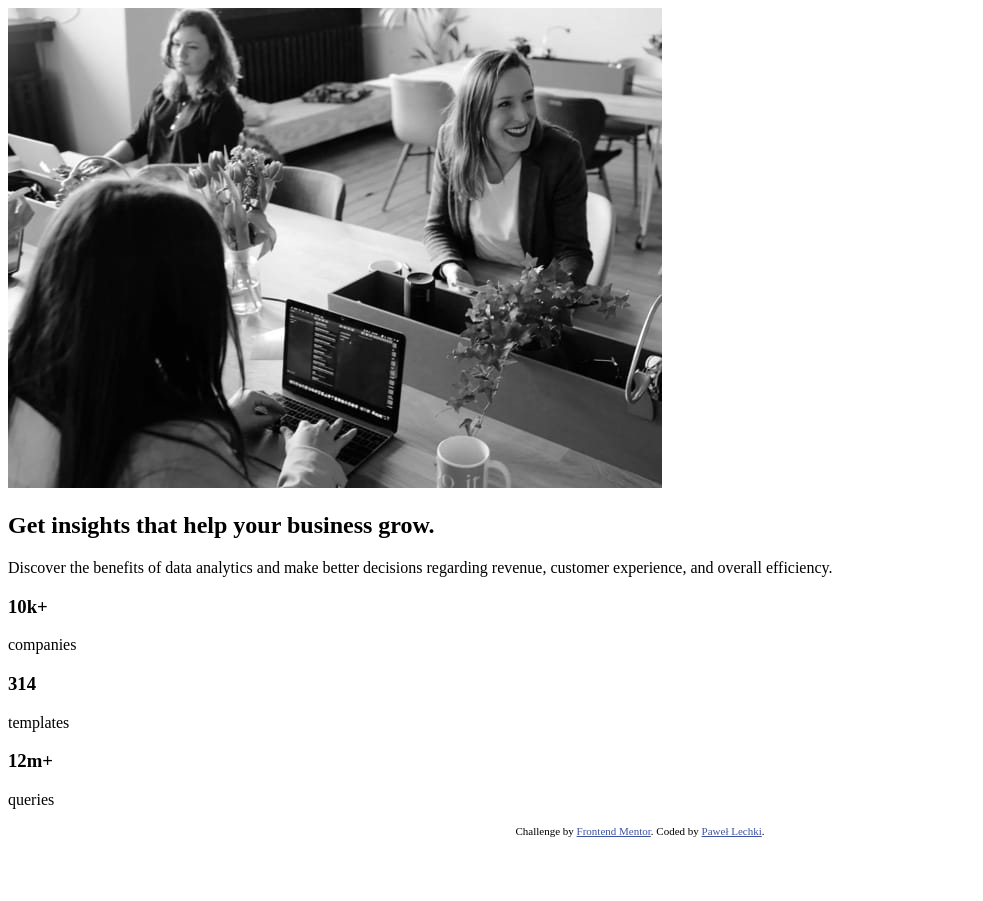
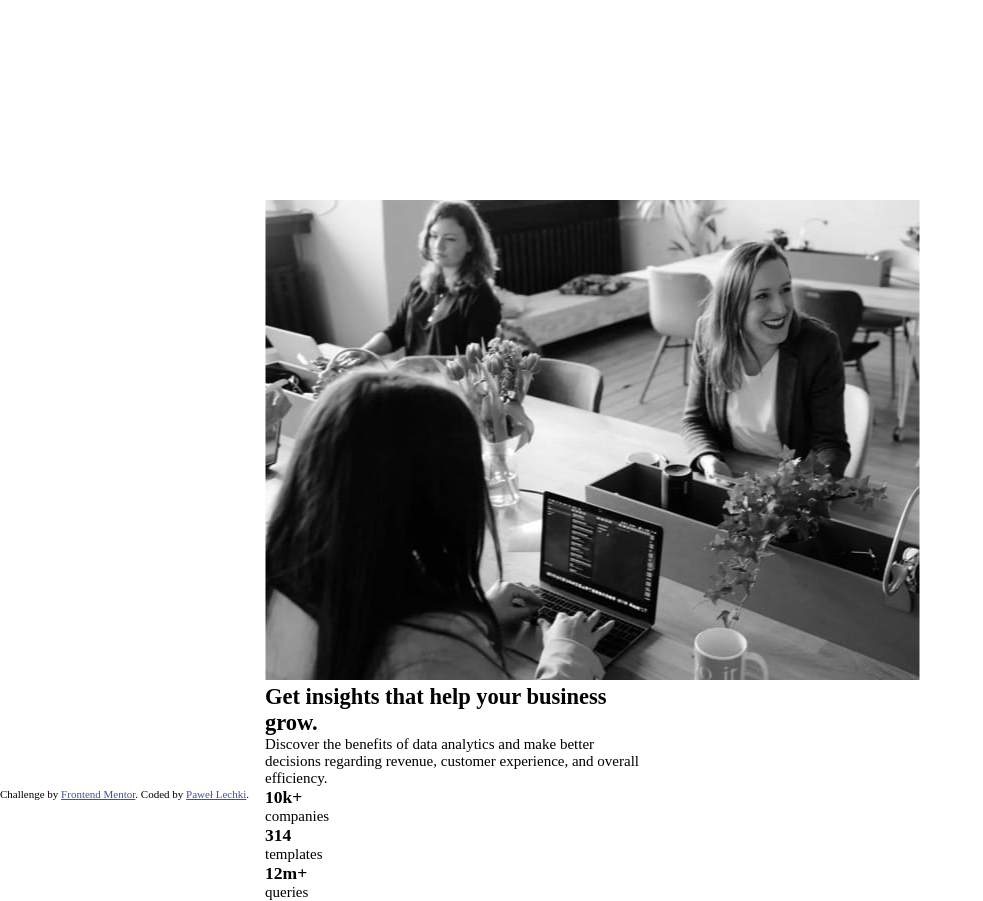
Before and after one commit to Pawel-Lechki/stats-card, a plain HTML site: page index.html in a window 1280 px wide. Shown: the whole page, without its empty margins (0-983 px from the left). Before the commit the page ends 845 px from the top, so only its background shows below. Drawn offline with Linux system fonts and the light colour scheme.

Commit message:
Add base css and fonts in index.html

```diff
--- a/css/style.css
+++ b/css/style.css
@@ -1,6 +1,44 @@
+/* varables */
+html {
+    --primary-font: 'Inter', sans-serif;
+    --secoundary-font: 'Lexend', sans-serif;
+    --bg-main-color: hsl(233, 47%, 7%);
+    --bg-card-color: hsl(244, 38%, 16%);
+    --violet: hsl(277, 64%, 61%);
+    --heading-color: hsl(0, 0%, 100%);
+    --paragraph-color: hsla(0, 0%, 100%, 0.75);
+    --stats-heading-color: hsla(0, 0%, 100%, 0.6);
+    --font-size: 15px;
+}
 
+/* reset */
+* {
+    margin: 0;
+    padding: 0;
+    box-sizing: border-box;
+}
 
+/* base */
+.container {
+    max-width: 375px;
+    margin: 0 auto;
+    transform: translateX(-50%);
+}
+
+body {
+    font-size: var(--font-size);
+}
+
+.content {
+    margin-top: 200px;
+}
 
 /* footer */
+
+footer {
+    position: fixed;
+    left: 0;
+    bottom: 0;
+}
 .attribution { font-size: 11px; text-align: center; }
 .attribution a { color: hsl(228, 45%, 44%); }
--- a/index.html
+++ b/index.html
@@ -9,6 +9,8 @@
   <title>Frontend Mentor | Stats preview card component</title>
 
   <!-- Feel free to remove these styles or customise in your own stylesheet 👍 -->
+  <link rel="preconnect" href="https://fonts.gstatic.com">
+  <link href="https://fonts.googleapis.com/css2?family=Inter:wght@400;700&family=Lexend&display=swap" rel="stylesheet">
   <link rel="stylesheet" href="css/style.css">
   <style>
 
```
